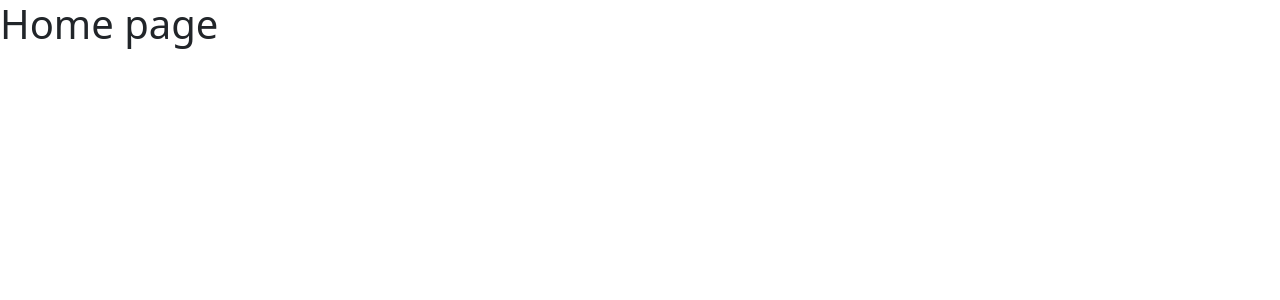
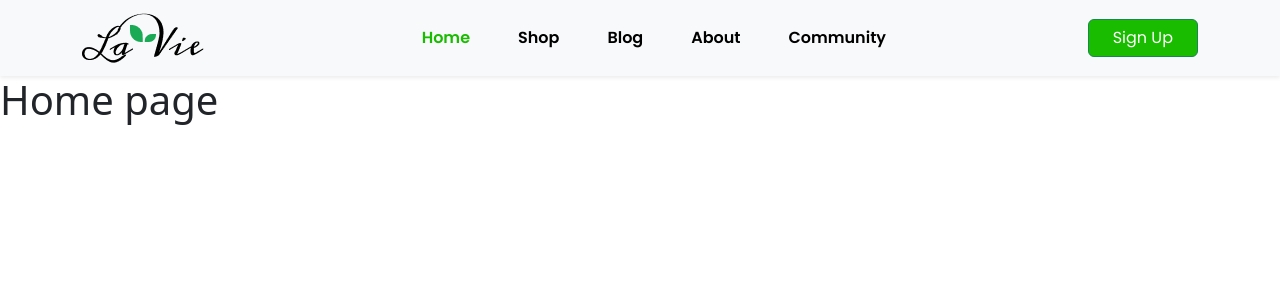
Before and after one commit to Obaadz/LaVie, a Next.js app: page / in a window 1280 px wide. Shown: the top 300 px of the page. Built offline with nearby package versions, Linux system fonts and the light colour scheme.

Commit message:
Add header component

```diff
--- /dev/null
+++ b/components/header/index.tsx
@@ -0,0 +1,94 @@
+import Image from "next/image";
+import Link from "next/link";
+import { FC, MutableRefObject, useEffect, useRef, useState } from "react";
+import logo from "../../images/logo.png";
+import { StyledHeader, StyledNav, StyledBtn } from "./styles";
+
+const Header: FC = () => {
+  const [headerHeight, setHeaderHeight] = useState(0);
+  const headerRef: MutableRefObject<HTMLElement | undefined> = useRef();
+
+  function getHeaderHeightOrZero() {
+    return headerRef?.current?.clientHeight || 0;
+  }
+
+  useEffect(() => {
+    if (!headerRef.current) return;
+
+    const resizeObserver = new ResizeObserver((entries) => {
+      const currentHeaderHeight = getHeaderHeightOrZero();
+
+      setHeaderHeight(currentHeaderHeight);
+    });
+
+    resizeObserver.observe(headerRef.current);
+
+    return function cleanup() {
+      resizeObserver.disconnect();
+    };
+  }, [headerRef]);
+
+  return (
+    <>
+      <StyledHeader ref={headerRef} className="position-fixed vw-100 shadow-sm">
+        <StyledNav className="navbar navbar-expand-lg bg-light">
+          <div className="container ">
+            <Link className="navbar-brand" href="/">
+              <Image src={logo} alt="Logo" />
+            </Link>
+            <button
+              className="navbar-toggler"
+              type="button"
+              data-bs-toggle="collapse"
+              data-bs-target="#navbarText"
+              aria-controls="navbarText"
+              aria-expanded="false"
+              aria-label="Toggle navigation"
+            >
+              <span className="navbar-toggler-icon"></span>
+            </button>
+            <div className="collapse navbar-collapse" id="navbarText">
+              <ul className="navbar-nav mx-auto mb-2 mb-lg-0">
+                <li className="nav-item">
+                  <Link
+                    className="nav-link fw-semibold px-4 active"
+                    aria-current="page"
+                    href="/"
+                  >
+                    Home
+                  </Link>
+                </li>
+                <li className="nav-item">
+                  <Link className="nav-link fw-semibold px-4" href="/shop">
+                    Shop
+                  </Link>
+                </li>
+                <li className="nav-item">
+                  <Link className="nav-link fw-semibold px-4" href="/blog">
+                    Blog
+                  </Link>
+                </li>
+                <li className="nav-item">
+                  <Link className="nav-link fw-semibold px-4" href="/about">
+                    About
+                  </Link>
+                </li>
+                <li className="nav-item">
+                  <Link className="nav-link fw-semibold px-4" href="/blog">
+                    Community
+                  </Link>
+                </li>
+              </ul>
+              <StyledBtn className="btn btn-success px-5 px-lg-4 ms-4 ms-lg-0">
+                Sign Up
+              </StyledBtn>
+            </div>
+          </div>
+        </StyledNav>
+      </StyledHeader>
+      <div style={{ height: headerHeight }}></div>
+    </>
+  );
+};
+
+export default Header;
--- /dev/null
+++ b/components/header/styles.js
@@ -0,0 +1,18 @@
+import styled from "styled-components";
+
+export const StyledHeader = styled.header`
+  font-family: "Poppins", sans-serif;
+`;
+
+export const StyledNav = styled.nav`
+  --bs-navbar-color: rgb(0 0 0);
+  --bs-navbar-hover-color: rgb(var(--secondary-color));
+  --bs-navbar-active-color: rgb(var(--primary-color));
+`;
+
+export const StyledBtn = styled.button`
+  --bs-btn-bg: rgb(var(--primary-color));
+  --bs-btn-hover-bg: rgba(var(--primary-color), 0);
+  --bs-btn-hover-color: rgb(var(--primary-color));
+  --bs-btn-active-bg: rgb(var(--primary-color));
+`;
--- a/layouts/MainLayout.tsx
+++ b/layouts/MainLayout.tsx
@@ -1,11 +1,17 @@
 import type { ReactNode } from "react";
+import Header from "../components/header";
 
 type props = {
   children: ReactNode;
 };
 
 const MainLayout = ({ children }: props) => {
-  return <>{children}</>;
+  return (
+    <>
+      <Header />
+      {children}
+    </>
+  );
 };
 
 export default MainLayout;
--- a/next.config.js
+++ b/next.config.js
@@ -2,6 +2,10 @@
 const nextConfig = {
   reactStrictMode: true,
   swcMinify: true,
-}
+  compiler: {
+    // Enables the styled-components SWC transform
+    styledComponents: true,
+  },
+};
 
-module.exports = nextConfig
+module.exports = nextConfig;
--- a/pages/index.tsx
+++ b/pages/index.tsx
@@ -1,9 +1,10 @@
 import Head from "next/head";
+import MainLayout from "../layouts/MainLayout";
 
 export default function Home() {
   return (
-    <>
+    <MainLayout>
       <h1>Home page</h1>
-    </>
+    </MainLayout>
   );
 }
```
